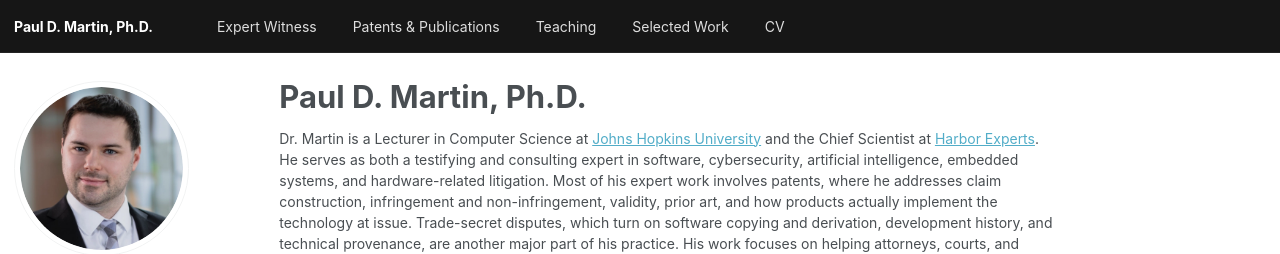
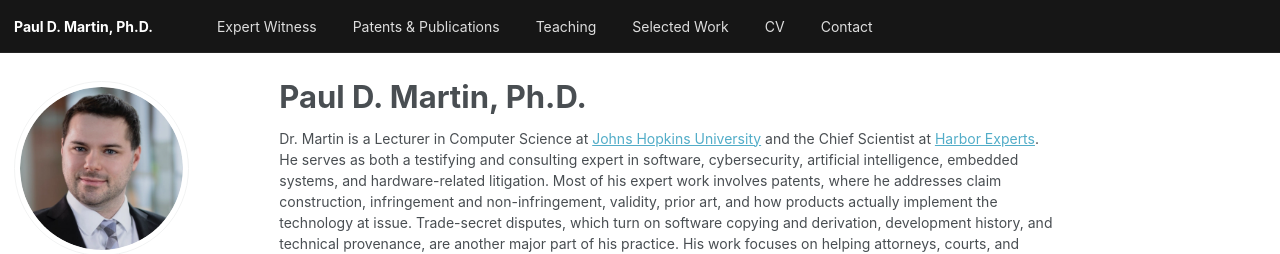
Before and after one commit to pauldmartinphd/pauldmartinphd.github.io, a Jekyll site: the page built from _pages/about.md, in a window 1280 px wide. Shown: the top 254 px of the page. Built offline with Jekyll 4.4.1, drawn with Linux system fonts in a browser that asks for light colours; some web fonts are replaced.

Commit message:
Header: add a Contact link

```diff
--- a/_data/navigation.yml
+++ b/_data/navigation.yml
@@ -13,3 +13,6 @@ main:
 
   - title: "CV"
     url: /cv/
+
+  - title: "Contact"
+    url: mailto:paul@harborexperts.com
--- a/_includes/masthead.html
+++ b/_includes/masthead.html
@@ -8,7 +8,7 @@
         <ul class="visible-links">
           <li class="masthead__menu-item masthead__menu-item--lg persist"><a href="{{ base_path }}/">{{ site.title }}</a></li>
           {% for link in site.data.navigation.main %}
-            {% if link.url contains 'http' %}
+            {% if link.url contains 'http' or link.url contains 'mailto:' %}
               {% assign domain = '' %}
             {% else %}
               {% assign domain = base_path %}
```
